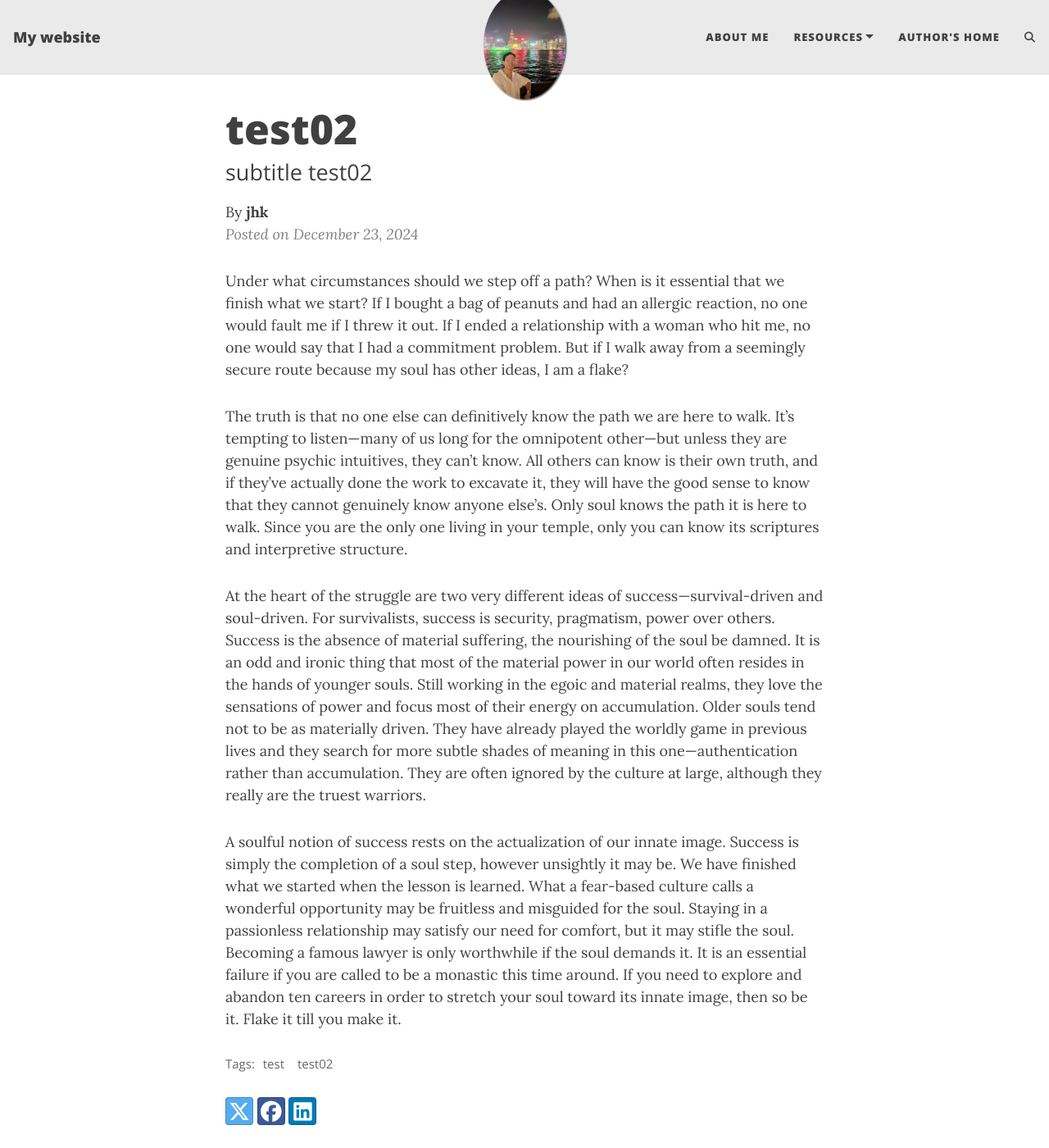
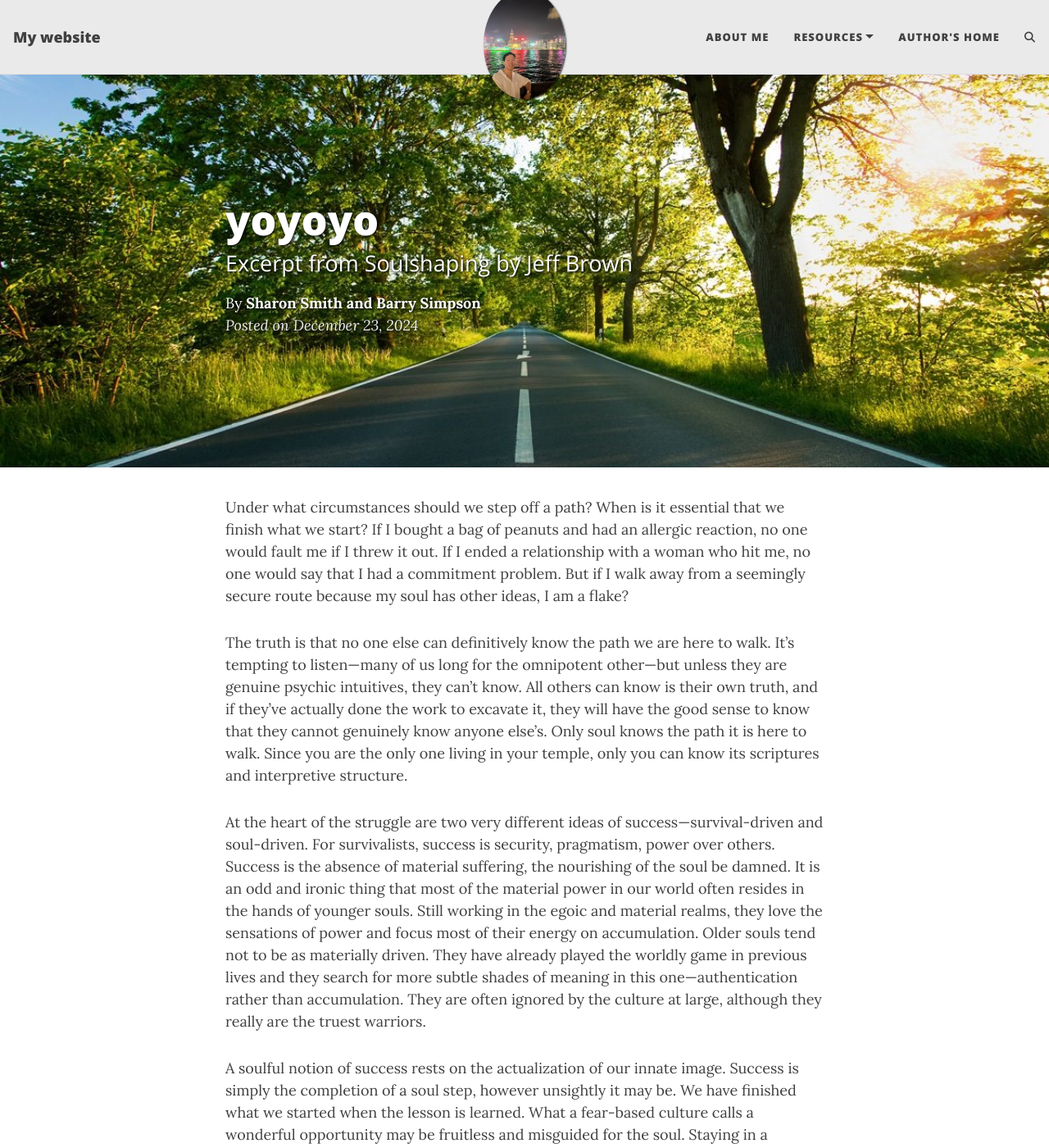
Before and after one commit to supersize/myblog, a Jekyll site: the page built from _posts/2024-12-23-test02.md, in a window 1280 px wide and 1400 px high. Shown: the whole window at 82% size. Built offline with Jekyll 4.4.1, drawn with Linux system fonts in a browser that asks for light colours; comment, search, counter and statistics services are not loaded.

Commit message:
test 포스트 작성

```diff
--- a/_posts/2024-12-23-test02.md
+++ b/_posts/2024-12-23-test02.md
@@ -1,9 +1,12 @@
 ---
 layout: post
-title: test02
-subtitle: subtitle test02
-tags: [test, test02]
-author: jhk
+title: yoyoyo
+subtitle: Excerpt from Soulshaping by Jeff Brown
+cover-img: /assets/img/path.jpg
+thumbnail-img: /assets/img/thumb.png
+share-img: /assets/img/path.jpg
+tags: [books, test]
+author: Sharon Smith and Barry Simpson
 ---
 
 Under what circumstances should we step off a path? When is it essential that we finish what we start? If I bought a bag of peanuts and had an allergic reaction, no one would fault me if I threw it out. If I ended a relationship with a woman who hit me, no one would say that I had a commitment problem. But if I walk away from a seemingly secure route because my soul has other ideas, I am a flake?
```
